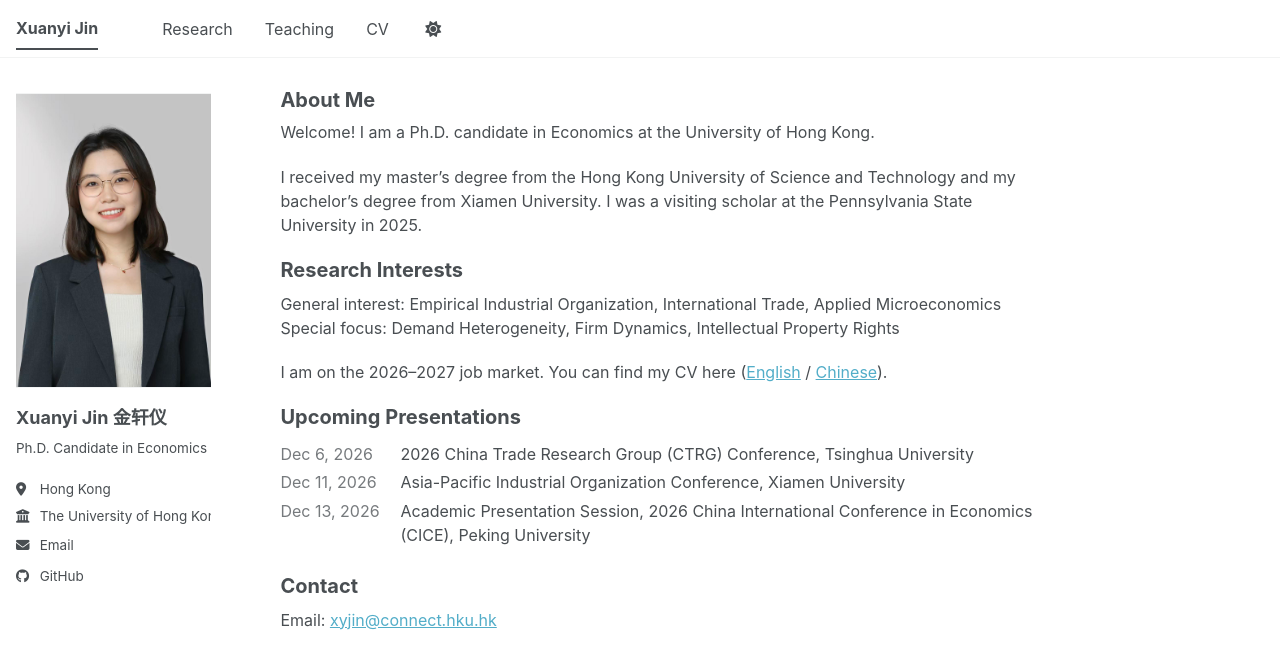
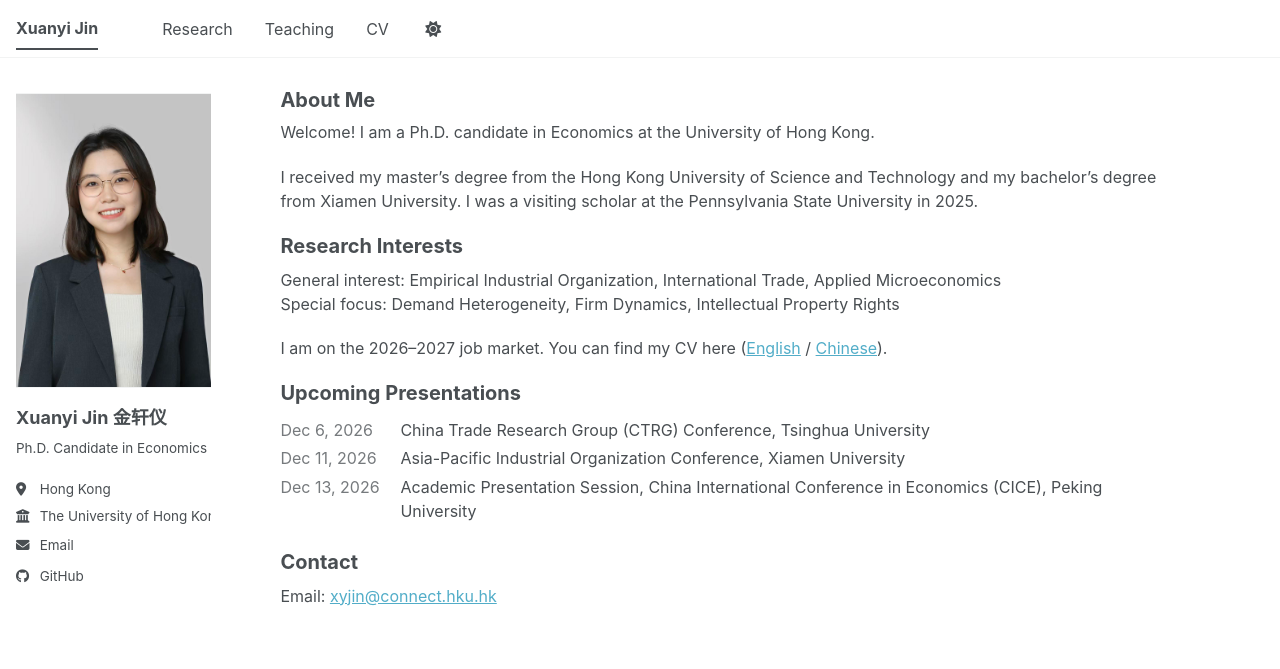
Before and after one commit to xuanyi-jin/xuanyi-jin.github.io, a Jekyll site: the page built from _pages/about.md, in a window 1280 px wide and 900 px high. Shown: the top 669 px of the window. Built offline with Jekyll 4.4.1, drawn with Linux system fonts in a browser that asks for light colours; a style sheet for code colours, icons or effects is not loaded.

Commit message:
Drop year from upcoming conference names and widen content column
Co-Authored-By: Claude Fable 5 <noreply@anthropic.com>

```diff
--- a/_pages/about.md
+++ b/_pages/about.md
@@ -22,9 +22,9 @@ Upcoming Presentations
 ======
 
 <table class="upcoming">
-  <tr><td>Dec 6, 2026</td><td>2026 China Trade Research Group (CTRG) Conference, Tsinghua University</td></tr>
+  <tr><td>Dec 6, 2026</td><td>China Trade Research Group (CTRG) Conference, Tsinghua University</td></tr>
   <tr><td>Dec 11, 2026</td><td>Asia-Pacific Industrial Organization Conference, Xiamen University</td></tr>
-  <tr><td>Dec 13, 2026</td><td>Academic Presentation Session, 2026 China International Conference in Economics (CICE), Peking University</td></tr>
+  <tr><td>Dec 13, 2026</td><td>Academic Presentation Session, China International Conference in Economics (CICE), Peking University</td></tr>
 </table>
 
 Contact
--- a/_sass/layout/_page.scss
+++ b/_sass/layout/_page.scss
@@ -25,7 +25,7 @@
   @include breakpoint($large) {
     @include span(10 of 12 last);
     @include prefix(0.5 of 12);
-    @include suffix(2 of 12);
+    @include suffix(1 of 12);
   }
 
   .page__inner-wrap {
```
